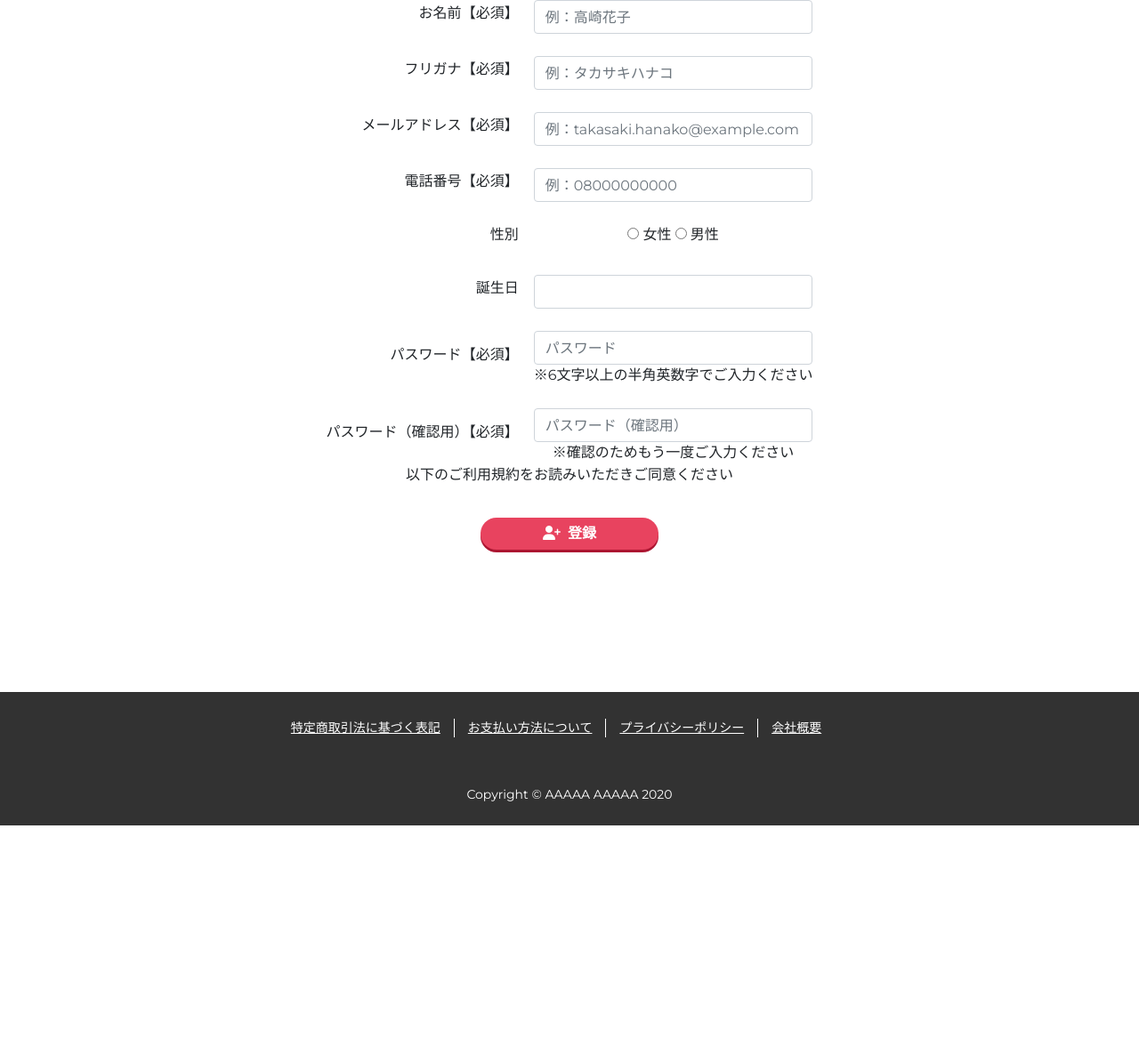
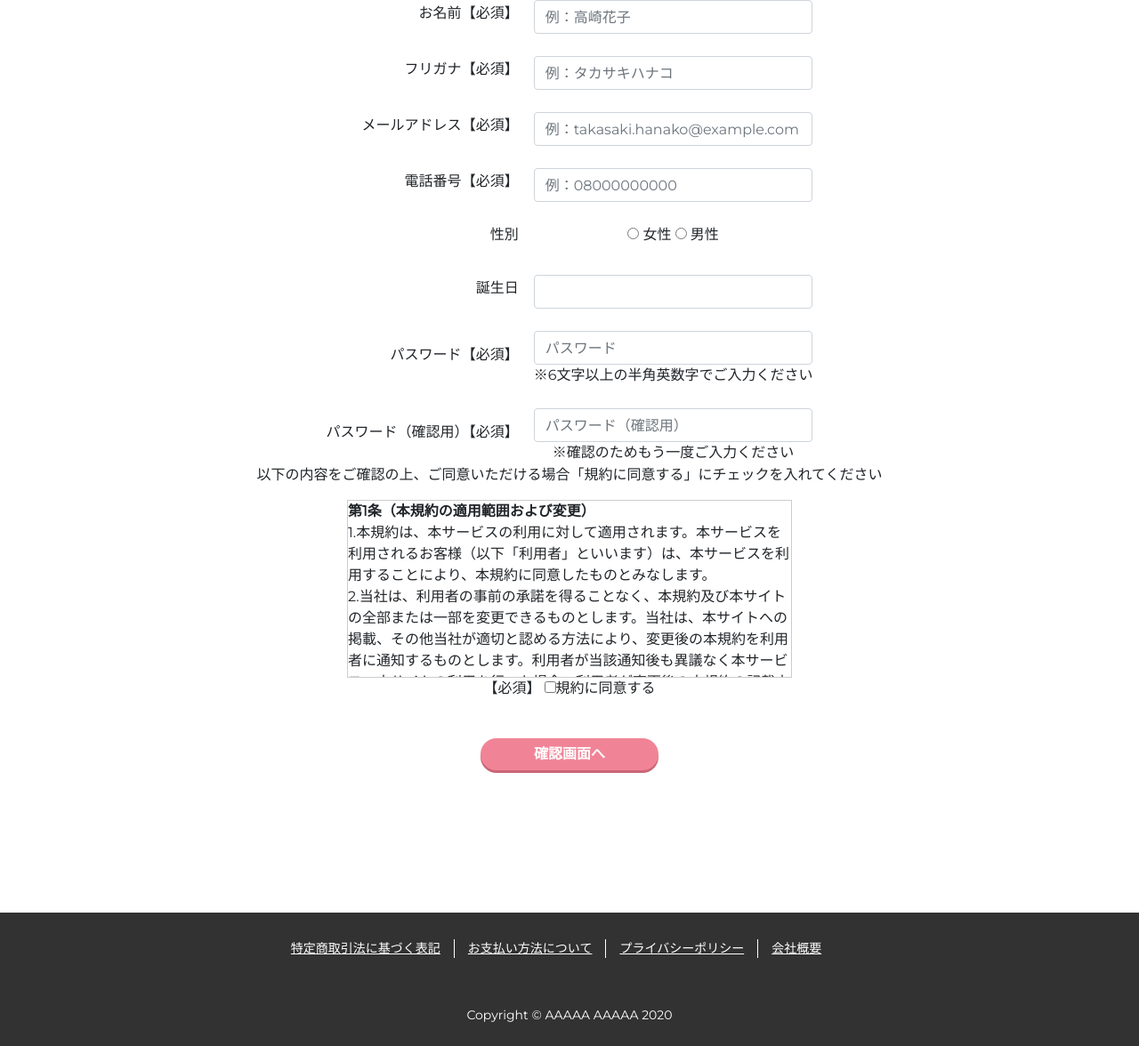
Before and after one commit to tomizawa0214/spoon, a Django app: page /accounts/signup/ in a window 1280 px wide. Shown: the part 271-1447 px from the top of the page at 89% size. Before the commit the page ends 1199 px from the top, so only its background shows below. Run offline with Django 3.2, Linux system fonts and the light colour scheme; parts of the project's set-up code (start-up, migrations or seed data) failed here and were passed over; some libraries are stand-ins or nearby versions.

Commit message:
確認画面途中

```diff
--- a/accounts/forms.py
+++ b/accounts/forms.py
@@ -13,15 +13,15 @@ class SignupUserForm(SignupForm):
     gender = forms.ChoiceField(widget=forms.RadioSelect, choices=GENDER_CHOICES, required=False, label='性別')
     birthday = forms.DateField(input_formats=['%Y/%m/%d'], required=False, label='誕生日')
 
-    def save(self, request):
-        user = super(SignupUserForm, self).save(request)
-        user.name = self.cleaned_data['name']
-        user.furigana = self.cleaned_data['furigana']
-        user.tel = self.cleaned_data['tel']
-        user.gender = self.cleaned_data['gender']
-        user.birthday = self.cleaned_data['birthday']
-        user.save()
-        return user
+    # def save(self, request):
+    #     user = super(SignupUserForm, self).save(request)
+    #     user.name = self.cleaned_data['name']
+    #     user.furigana = self.cleaned_data['furigana']
+    #     user.tel = self.cleaned_data['tel']
+    #     user.gender = self.cleaned_data['gender']
+    #     user.birthday = self.cleaned_data['birthday']
+    #     user.save()
+    #     return user
 
 
 class ProfileForm(forms.Form):
--- a/accounts/templates/accounts/signup.html
+++ b/accounts/templates/accounts/signup.html
@@ -8,7 +8,7 @@
 
 <div class="signup col-12">
     <p class="text-center">会員情報の登録を行います。<span>【必須】</span>の箇所は、必ず入力してください</p>
-    <form method="POST" class="login__form">
+    <form method="POST" class="login__form" action="{% url 'account_signup_confirm' %}">
         {% csrf_token %}
         <table class="mx-auto">
             <tr>
@@ -82,15 +82,27 @@
                 </td>
             </tr>
         </table>
-        <p>以下のご利用規約をお読みいただきご同意ください</p>
-        <button type="submit" class="btn rounded-pill" ontouchstart="">
-            <i class="fas fa-user-plus" aria-hidden="true"></i>登録
-        </button>
+        <p>以下の内容をご確認の上、ご同意いただける場合「規約に同意する」にチェックを入れてください</p>
+        <div class="terms mx-auto text-left">
+            <strong>第1条（本規約の適用範囲および変更）</strong><br>
+            <span>1.本規約は、本サービスの利用に対して適用されます。本サービスを利用されるお客様（以下「利用者」といいます）は、本サービスを利用することにより、本規約に同意したものとみなします。</span><br>
+            <span>2.当社は、利用者の事前の承諾を得ることなく、本規約及び本サイトの全部または一部を変更できるものとします。当社は、本サイトへの掲載、その他当社が適切と認める方法により、変更後の本規約を利用者に通知するものとします。利用者が当該通知後も異議なく本サービス、本サイトの利用を行った場合、利用者が変更後の本規約の記載内容に同意したものとみなします。</span><br>
+            <strong>第2条（利用者情報）</strong><br>
+            <span>当社は、お預かりした利用者の個人情報の管理について、別途定める「プライバシーポリシー」に基づき適切に取り扱うものとします。</span>
+            <div id="end"></div>
+        </div>
+        <p>
+            <label>【必須】
+                <input type="checkbox" id="agree" disabled>規約に同意する
+            </label>
+        </p>
+        <button id="next" type="submit" class="btn rounded-pill" ontouchstart="" disabled>確認画面へ</button>
     </form>
 </div>
 {% endblock %}
 
 {% block extrajs %}
+<!-- <script src="https://polyfill.io/v2/polyfill.min.js?features=IntersectionObserver"></script> -->
 <script>
     'use strict';
 
@@ -102,5 +114,21 @@
     // let password = document.getElementById('password').children;
     // password[0].setAttribute('pattern', '^(?=.*?[a-zA-Z])(?=.*?\d)[a-zA-Z\d]$');
     // password[0].setAttribute('title', '半角英数字で入力してください');
+
+    //利用規約のスクロールを判定
+    const end = document.getElementById('end');
+    const agree = document.getElementById('agree');
+    const next = document.getElementById('next');
+    agree.addEventListener('click', () => {
+        next.disabled = !next.disabled;
+    });
+    var observer = new IntersectionObserver(function(changes) {
+        if ( changes[0].intersectionRatio === 1 ) {
+            observer.disconnect();
+            agree.disabled = false;
+        }
+    });
+    observer.observe(end);
+
 </script>
 {% endblock %}
--- a/accounts/urls.py
+++ b/accounts/urls.py
@@ -2,6 +2,7 @@ from django.urls import path
 from accounts import views
 
 urlpatterns = [
+    path('signup/confirm', views.SignupConfirmView.as_view(), name='account_signup_confirm'),
     path('signup/', views.SignupView.as_view(), name='account_signup'),
     path('login/', views.LoginView.as_view(), name='account_login'),
     path('logout/', views.LogoutView.as_view(), name='account_logout'),
--- a/accounts/views.py
+++ b/accounts/views.py
@@ -6,9 +6,55 @@ from django.shortcuts import render, redirect
 from allauth.account import views
 
 
+class SignupConfirmView(views):
+    def post(self, request, *args, **kwargs):
+        form = SignupUserForm(request.POST or None)
+
+        if form.is_valid():
+            name = form.cleaned_data['name']
+            furigana = form.cleaned_data['furigana']
+            tel = form.cleaned_data['tel']
+            gender = form.cleaned_data['gender']
+            birthday = form.cleaned_data['birthday']
+            # return redirect('account_signup_confirm')
+            return render(request, 'accounts/signup_confirm.html', {
+                'name': name,
+                'furigana': furigana,
+                'tel': tel,
+                'gender': gender,
+                'birthday': birthday,
+            })
+
+        return render(request, 'accounts/signup.html', {
+            'form': form,
+        })
+
+
 class SignupView(views.SignupView):
     template_name = 'accounts/signup.html'
     form_class = SignupUserForm
+
+    # def post(self, request, *args, **kwargs):
+    #     form = SignupUserForm(request.POST or None)
+
+    #     if form.is_valid():
+    #         name = form.cleaned_data['name']
+    #         # furigana = form.cleaned_data['furigana']
+    #         # tel = form.cleaned_data['tel']
+    #         # gender = form.cleaned_data['gender']
+    #         # birthday = form.cleaned_data['birthday']
+    #         # return redirect('account_signup_confirm')
+    #         return render(request, 'accounts/signup_confirm.html', {
+    #             'name': name,
+    #             # 'furigana': furigana,
+    #             # 'tel': tel,
+    #             # 'gender': gender,
+    #             # 'birthday': birthday,
+    #         })
+
+    #     return render(request, 'accounts/signup.html', {
+    #         'form': form,
+    #     })
 
 
 class LogoutView(views.LogoutView):
--- a/app/static/css/_signup.scss
+++ b/app/static/css/_signup.scss
@@ -27,3 +27,10 @@
     }
   }
 }
+
+.terms {
+  width: 500px;
+  height: 200px;
+  overflow-y: scroll;
+  border: 1px solid #ccc;
+}
--- a/app/static/css/style.css
+++ b/app/static/css/style.css
@@ -1276,6 +1276,13 @@ label img {
   margin: 0 8px 0 0;
 }
 
+.terms {
+  width: 500px;
+  height: 200px;
+  overflow-y: scroll;
+  border: 1px solid #ccc;
+}
+
 .profile-title {
   position: relative;
   margin: 0 0 30px;
```
Also changed, not shown: accounts/templates/accounts/signup_confirm.html (added, +43 -0 lines), mysite/settings.py (+7 -5 lines).
